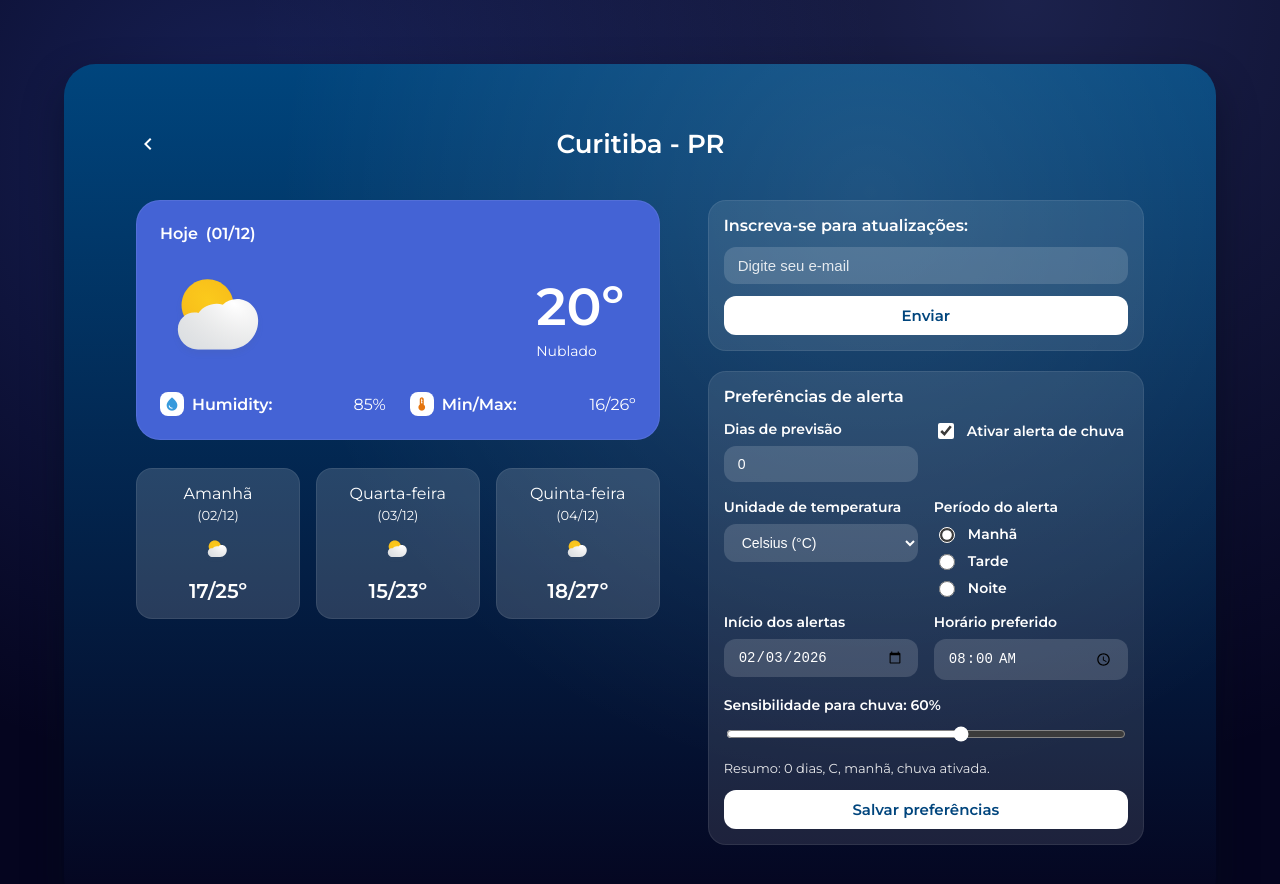
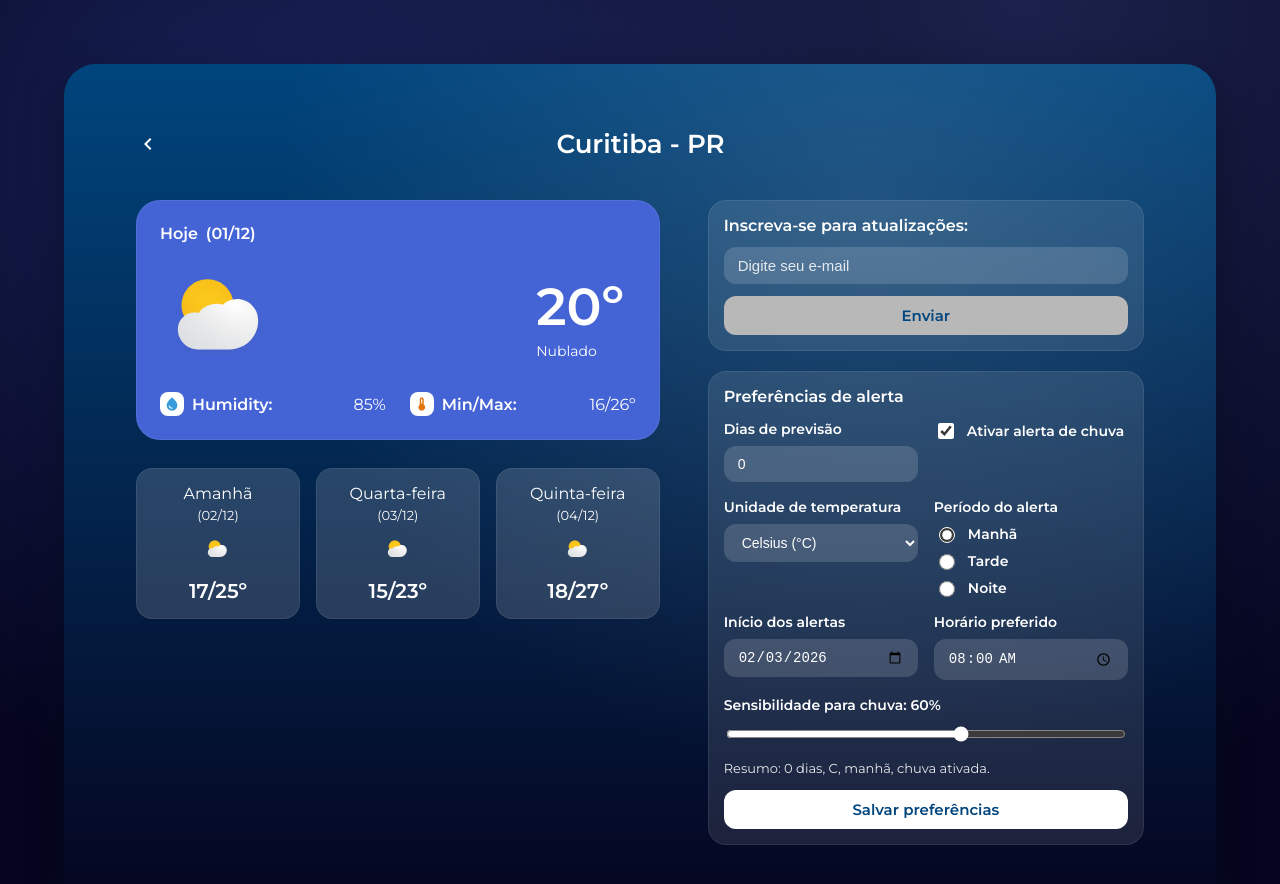
Before and after one commit to brennoluan/climapp-angular, an Angular app: page /details/curitiba in a window 1280 px wide. Shown: the top 884 px of the page. Built offline with nearby package versions, Linux system fonts and the light colour scheme.

Commit message:
feat: disable newsletter button when email input is empty

```diff
--- a/src/app/pages/details/details.component.css
+++ b/src/app/pages/details/details.component.css
@@ -293,6 +293,10 @@
   cursor: pointer;
 }
 
+.newsletter-button:disabled {
+  background: #b8b8b8;
+}
+
 .newsletter-button:focus-visible {
   outline: 2px solid #ffffff;
   outline-offset: 3px;
--- a/src/app/pages/details/details.component.html
+++ b/src/app/pages/details/details.component.html
@@ -92,7 +92,9 @@
               placeholder="Digite seu e-mail"
               [(ngModel)]="email"
             />
-            <button class="newsletter-button" type="submit">Enviar</button>
+            <button [disabled]="email.length === 0" class="newsletter-button" type="submit">
+              Enviar
+            </button>
           </form>
 
           <form class="preferences-area" (ngSubmit)="savePreferences()">
```
